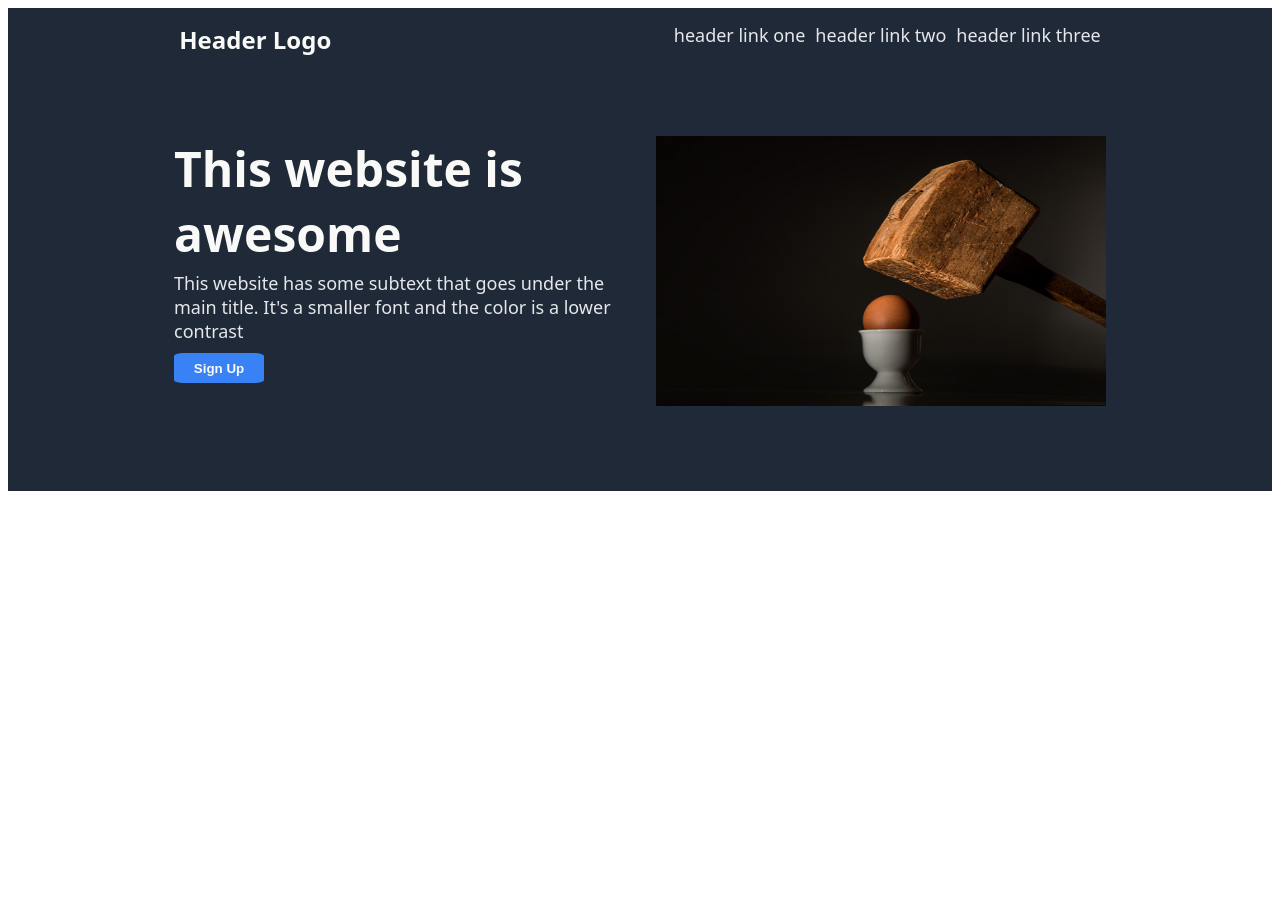
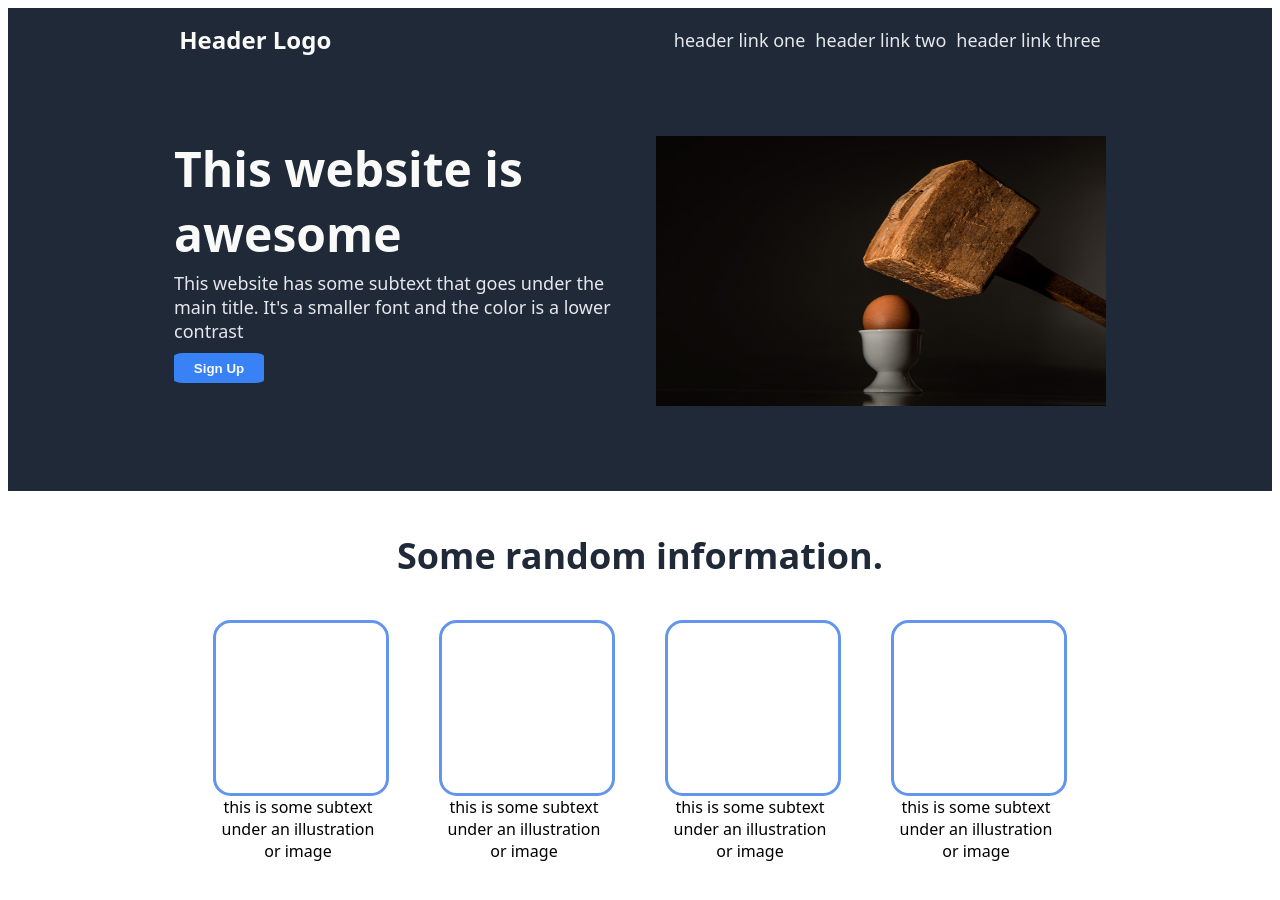
Before and after one commit to AlixiaDae/odinpage, a plain HTML site: page index.html in a window 1280 px wide. Before the commit the page ends 800 px from the top, so only its background shows below. Drawn offline with Linux system fonts and the light colour scheme.

Commit message:
Add Information Section and complete proper alignment with illustrations flex wrapping

```diff
--- a/index.html
+++ b/index.html
@@ -30,6 +30,37 @@
 
     </div>
 
+    <div class="info">Some random information.</div>
+
+    <div class="container">
+
+        <div>
+            <div class="ill"></div>
+                <div class="sub">this is some subtext under an illustration or image</div>
+        </div>
+
+        <div>
+            <div class="ill"></div>
+                <div class="sub">this is some subtext under an illustration or image</div>
+        </div>
+
+        <div>
+            <div class="ill"></div>
+                <div class="sub">this is some subtext under an illustration or image</div>
+        </div>
+
+        <div>
+            <div class="ill"></div>
+                <div class="sub">this is some subtext under an illustration or image</div>
+        </div>
+
+    </div>
+
+
+
+
+
+
 
 
 </body>
--- a/styles.css
+++ b/styles.css
@@ -2,18 +2,16 @@ body {
     font-family: system-ui, -apple-system, BlinkMacSystemFont, 'Segoe UI', Roboto, Oxygen, Ubuntu, Cantarell, 'Open Sans', 'Helvetica Neue', sans-serif;
 }
 
-.header,
-.head2,
-.right-links,
- {
-    border: 2px solid pink;
-}
+
+
+
 
 .header,
 .head2 {
     display: flex;
     justify-content: space-around;
     background-color: #1f2937;
+
 }
 
 .main,
@@ -27,8 +25,10 @@ body {
     color: #e5e7eb;
 }
 
+
 .header {
     padding-top: 15px;
+    align-items: center;
 }
 
 .logo {
@@ -60,7 +60,8 @@ body {
 .text {
     margin-bottom: 10px;
 }
-button {
+
+.hero button {
     width: 90px;
     height: 30px;
     font-weight: bold;
@@ -69,3 +70,35 @@ button {
     border-radius: 10%;
     border-style: none;
 }
+
+
+
+
+.info {
+    font-size: 36px;
+    font-weight: bolder;
+    color: #1f2937;
+    text-align: center;
+    margin-top: 40px;
+    margin-bottom: 40px;
+}
+
+.container {
+    display: flex;
+    justify-content: center;
+    gap: 50px;
+    margin-bottom: 50px;
+}
+
+.ill {
+    width: 170px;
+    height: 170px;
+    border-style: solid ;
+    border-radius: 10%;
+    border-color: cornflowerblue;
+}
+
+.sub {
+    width: 170px;
+    text-align: center;
+}
```
